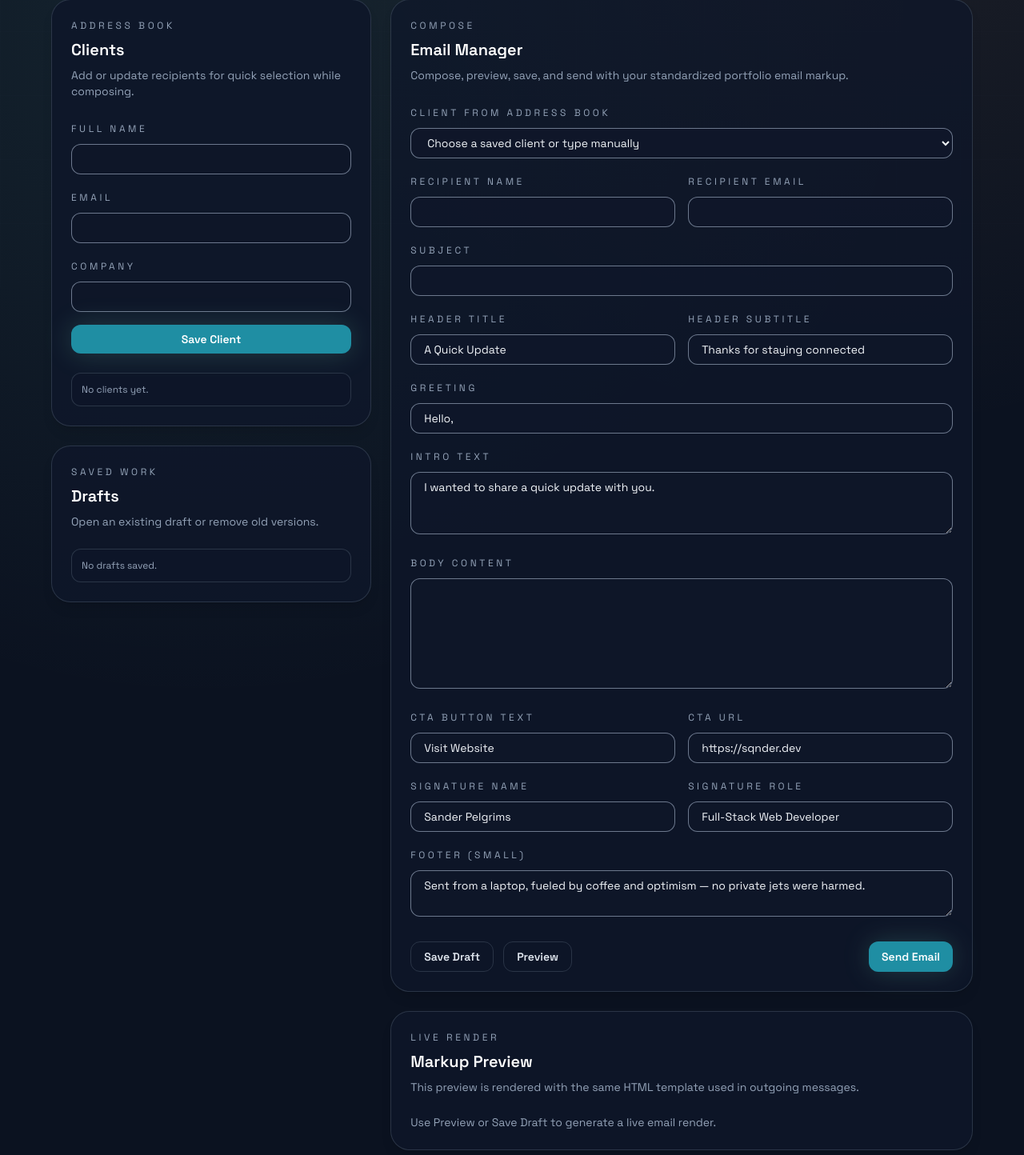
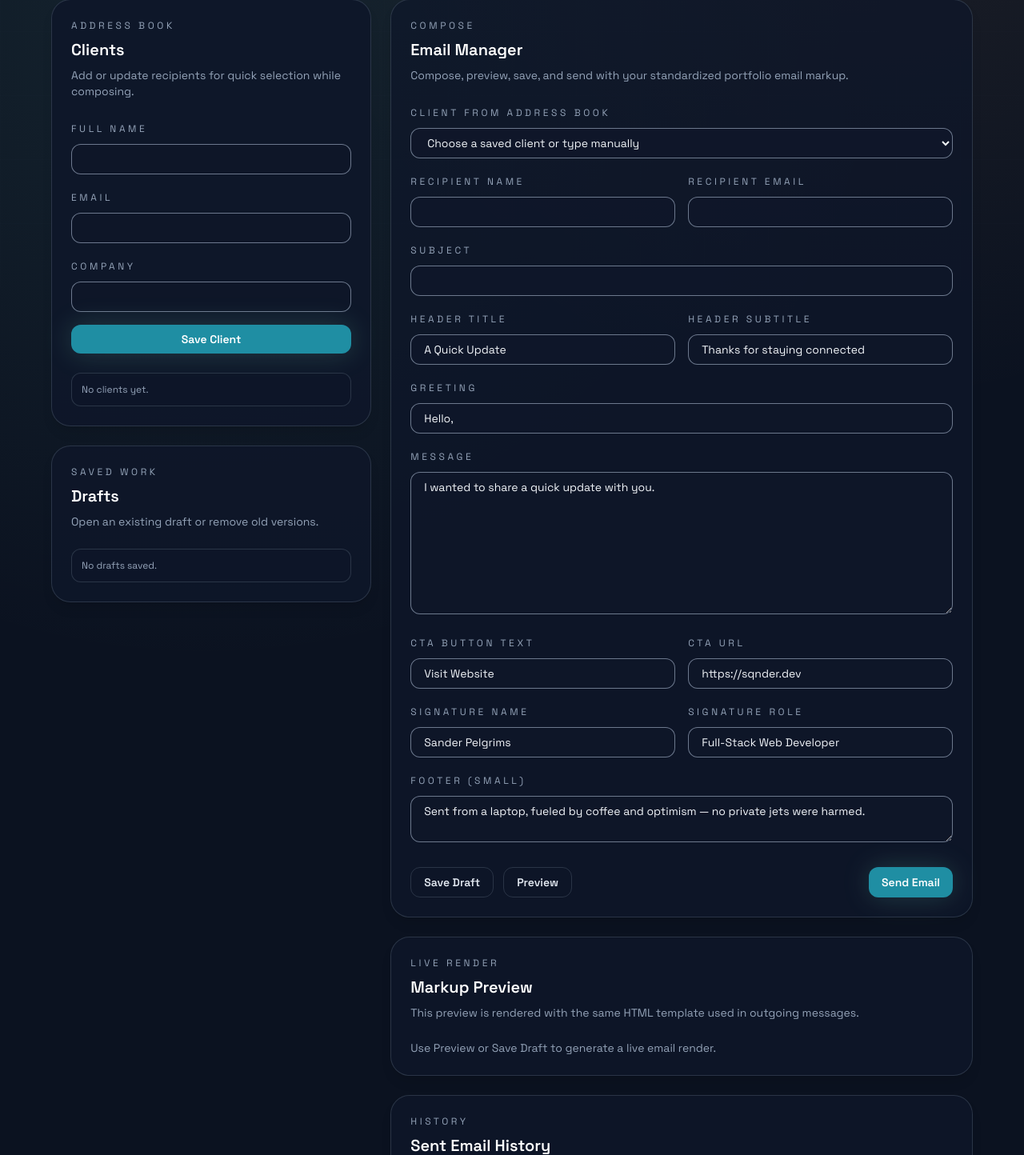
Before and after one commit to sqnder0/portfolio, a Flask app: page /dashboard/emails in a window 1280 px wide. Shown: the part 441-1885 px from the top of the page at 80% size. Run offline with Flask 3, Linux system fonts and the light colour scheme; some libraries are stand-ins or nearby versions.

Commit message:
Merge intro/body into a single message field for outreach emails
Two separate fields (a plain intro paragraph, then a differently
boxed body) made generated emails read as disjointed, formulaic AI
slop. Collapses both into one message_text column/field, rendered as
a single flowing message in one box, and updates the cold-email
research prompt (and its persisted template) to ask for one cohesive
message instead of two stitched-together parts.

Co-Authored-By: Claude Sonnet 5 <noreply@anthropic.com>

```diff
--- a/app.py
+++ b/app.py
@@ -120,8 +120,7 @@ EMAIL_DASHBOARD_LIMITS = {
     "header_title": 120,
     "header_subtitle": 180,
     "greeting": 180,
-    "intro_text": 500,
-    "body_text": 5000,
+    "message_text": 5000,
     "cta_text": 80,
     "cta_url": 500,
     "signature_name": 120,
@@ -300,8 +299,7 @@ def _dashboard_compose_defaults():
         "header_title": "A Quick Update",
         "header_subtitle": "Thanks for staying connected",
         "greeting": "Hello,",
-        "intro_text": "I wanted to share a quick update with you.",
-        "body_text": "",
+        "message_text": "I wanted to share a quick update with you.",
         "cta_text": "Visit Website",
         "cta_url": os.getenv("WEBSITE_URL", "https://sqnder.dev"),
         "signature_name": "Sander Pelgrims",
@@ -327,11 +325,8 @@ def _build_dashboard_payload(form, selected_client=None):
             form.get("header_subtitle"), EMAIL_DASHBOARD_LIMITS["header_subtitle"]
         ),
         "greeting": _normalize_text(form.get("greeting"), EMAIL_DASHBOARD_LIMITS["greeting"]),
-        "intro_text": _normalize_text(
-            form.get("intro_text"), EMAIL_DASHBOARD_LIMITS["intro_text"], allow_newlines=True
-        ),
-        "body_text": _normalize_text(
-            form.get("body_text"), EMAIL_DASHBOARD_LIMITS["body_text"], allow_newlines=True
+        "message_text": _normalize_text(
+            form.get("message_text"), EMAIL_DASHBOARD_LIMITS["message_text"], allow_newlines=True
         ),
         "cta_text": _normalize_text(form.get("cta_text"), EMAIL_DASHBOARD_LIMITS["cta_text"]),
         "cta_url": _normalize_text(form.get("cta_url"), EMAIL_DASHBOARD_LIMITS["cta_url"]),
@@ -370,8 +365,7 @@ def _validate_dashboard_payload(payload):
         "header_title",
         "header_subtitle",
         "greeting",
-        "intro_text",
-        "body_text",
+        "message_text",
         "signature_name",
     ]
     for field in required_fields:
@@ -402,8 +396,7 @@ def _payload_to_compose(payload, draft_id=None):
             "header_title": payload.get("header_title", ""),
             "header_subtitle": payload.get("header_subtitle", ""),
             "greeting": payload.get("greeting", ""),
-            "intro_text": payload.get("intro_text", ""),
-            "body_text": payload.get("body_text", ""),
+            "message_text": payload.get("message_text", ""),
             "cta_text": payload.get("cta_text", ""),
             "cta_url": payload.get("cta_url", ""),
             "signature_name": payload.get("signature_name", ""),
@@ -537,8 +530,7 @@ def create_app():
             header_title=payload["header_title"],
             header_subtitle=payload["header_subtitle"],
             greeting=payload["greeting"],
-            intro_text=payload["intro_text"],
-            body_text=payload["body_text"],
+            message_text=payload["message_text"],
             cta_text=payload["cta_text"],
             cta_url=payload["cta_url"],
             signature_name=payload["signature_name"],
@@ -1229,8 +1221,7 @@ def create_app():
             header_title=payload.get("header_title"),
             header_subtitle=payload.get("header_subtitle"),
             greeting=payload.get("greeting"),
-            intro_text=payload.get("intro_text"),
-            body_text=payload.get("body_text"),
+            message_text=payload.get("message_text"),
             cta_text=payload.get("cta_text"),
             cta_url=payload.get("cta_url"),
             signature_name=payload.get("signature_name"),
--- a/dashboard_db.py
+++ b/dashboard_db.py
@@ -138,8 +138,7 @@ class EmailDraft(Base):
     header_title = Column(String(300), nullable=False)
     header_subtitle = Column(String(300), nullable=False)
     greeting = Column(String(300), nullable=False)
-    intro_text = Column(Text, nullable=False)
-    body_text = Column(Text, nullable=False)
+    message_text = Column(Text, nullable=False)
     cta_text = Column(String(200), nullable=True)
     cta_url = Column(String(500), nullable=True)
     signature_name = Column(String(200), nullable=False)
@@ -162,8 +161,7 @@ class SentEmail(Base):
     header_title = Column(String(300), nullable=False)
     header_subtitle = Column(String(300), nullable=False)
     greeting = Column(String(300), nullable=False)
-    intro_text = Column(Text, nullable=False)
-    body_text = Column(Text, nullable=False)
+    message_text = Column(Text, nullable=False)
     cta_text = Column(String(200), nullable=True)
     cta_url = Column(String(500), nullable=True)
     signature_name = Column(String(200), nullable=False)
@@ -211,6 +209,41 @@ class DashboardDatabase:
         except Exception:
             pass
 
+        # Merge the old separate intro_text/body_text columns into one
+        # message_text column. Each step is its own transaction so a
+        # database that has already completed the migration (and no longer
+        # has intro_text/body_text to read from) doesn't roll back the
+        # earlier, still-relevant steps when a later one errors.
+        for table in ("email_drafts", "sent_emails"):
+            try:
+                with self.engine.begin() as conn:
+                    conn.execute(text(f"ALTER TABLE {table} ADD COLUMN IF NOT EXISTS message_text TEXT"))
+            except Exception:
+                pass
+            try:
+                with self.engine.begin() as conn:
+                    conn.execute(
+                        text(
+                            f"UPDATE {table} SET message_text = TRIM(BOTH E'\\n' FROM "
+                            "COALESCE(intro_text, '') || CASE WHEN COALESCE(intro_text, '') <> '' "
+                            "AND COALESCE(body_text, '') <> '' THEN E'\\n\\n' ELSE '' END || "
+                            "COALESCE(body_text, '')) WHERE message_text IS NULL"
+                        )
+                    )
+            except Exception:
+                pass
+            try:
+                with self.engine.begin() as conn:
+                    conn.execute(text(f"ALTER TABLE {table} ALTER COLUMN message_text SET NOT NULL"))
+            except Exception:
+                pass
+            try:
+                with self.engine.begin() as conn:
+                    conn.execute(text(f"ALTER TABLE {table} DROP COLUMN IF EXISTS intro_text"))
+                    conn.execute(text(f"ALTER TABLE {table} DROP COLUMN IF EXISTS body_text"))
+            except Exception:
+                pass
+
     def _seed_tools(self):
         with self.session() as session:
             if session.query(Tool).first() is not None:
--- a/email_dashboard.py
+++ b/email_dashboard.py
@@ -12,8 +12,7 @@ _DRAFT_PAYLOAD_FIELDS = (
     "header_title",
     "header_subtitle",
     "greeting",
-    "intro_text",
-    "body_text",
+    "message_text",
     "cta_text",
     "cta_url",
     "signature_name",
--- a/templates/email_dashboard.html
+++ b/templates/email_dashboard.html
@@ -219,25 +219,14 @@
                 </div>
 
                 <div>
-                    <label class="text-xs uppercase tracking-[0.3em] text-slate-400" for="intro_text">Intro text</label>
+                    <label class="text-xs uppercase tracking-[0.3em] text-slate-400" for="message_text">Message</label>
                     <textarea
                         class="mt-2 w-full rounded-xl border border-slate-400/70 bg-slate-900/80 px-4 py-2 text-sm text-slate-100 focus:border-accent focus:outline-none focus:ring-2 focus:ring-accent/40"
-                        id="intro_text"
-                        name="intro_text"
-                        rows="3"
+                        id="message_text"
+                        name="message_text"
+                        rows="8"
                         required
-                    >{{ compose.intro_text }}</textarea>
-                </div>
-
-                <div>
-                    <label class="text-xs uppercase tracking-[0.3em] text-slate-400" for="body_text">Body content</label>
-                    <textarea
-                        class="mt-2 w-full rounded-xl border border-slate-400/70 bg-slate-900/80 px-4 py-2 text-sm text-slate-100 focus:border-accent focus:outline-none focus:ring-2 focus:ring-accent/40"
-                        id="body_text"
-                        name="body_text"
-                        rows="6"
-                        required
-                    >{{ compose.body_text }}</textarea>
+                    >{{ compose.message_text }}</textarea>
                 </div>
 
                 <div class="grid gap-4 md:grid-cols-2">
--- a/templates/emails/client_outreach.html
+++ b/templates/emails/client_outreach.html
@@ -114,10 +114,9 @@
 
         <div class="content" style="padding:40px 30px;">
             <h2 style="color:#001129; font-size:20px; margin-bottom:15px; margin:0 0 15px 0;">{{ greeting }}</h2>
-            <p style="font-size:16px; line-height:1.6; margin-bottom:15px; color:#555;">{{ intro_text }}</p>
 
             <div class="message-box" style="background-color:#f9f9f9; border-left:4px solid #2d99ae; padding:20px; margin:25px 0; border-radius:4px;">
-                <p style="white-space:pre-wrap; word-break:break-word; margin:0;">{{ body_text }}</p>
+                <p style="white-space:pre-wrap; word-break:break-word; margin:0; font-size:16px; line-height:1.6; color:#555;">{{ message_text }}</p>
             </div>
 
             {% if cta_text and cta_url %}
--- a/templates/emails/client_outreach.txt
+++ b/templates/emails/client_outreach.txt
@@ -3,9 +3,7 @@
 
 {{ greeting }}
 
-{{ intro_text }}
-
-{{ body_text }}
+{{ message_text }}
 
 {% if cta_text and cta_url %}
 Action: {{ cta_text }} — {{ cta_url }}
```
Also changed, not shown: static/dashboard-prospects.js (+33 -22 lines).
